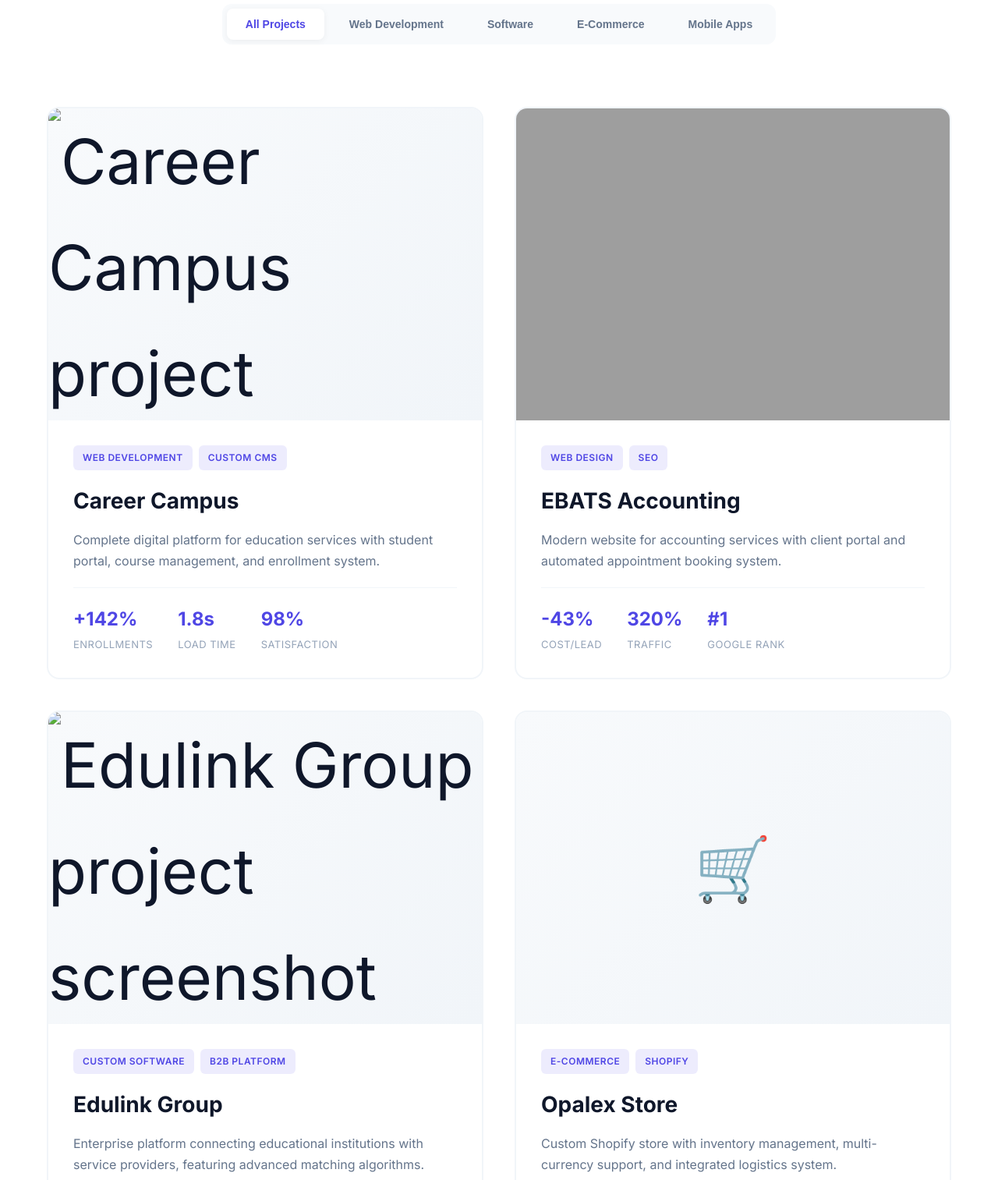
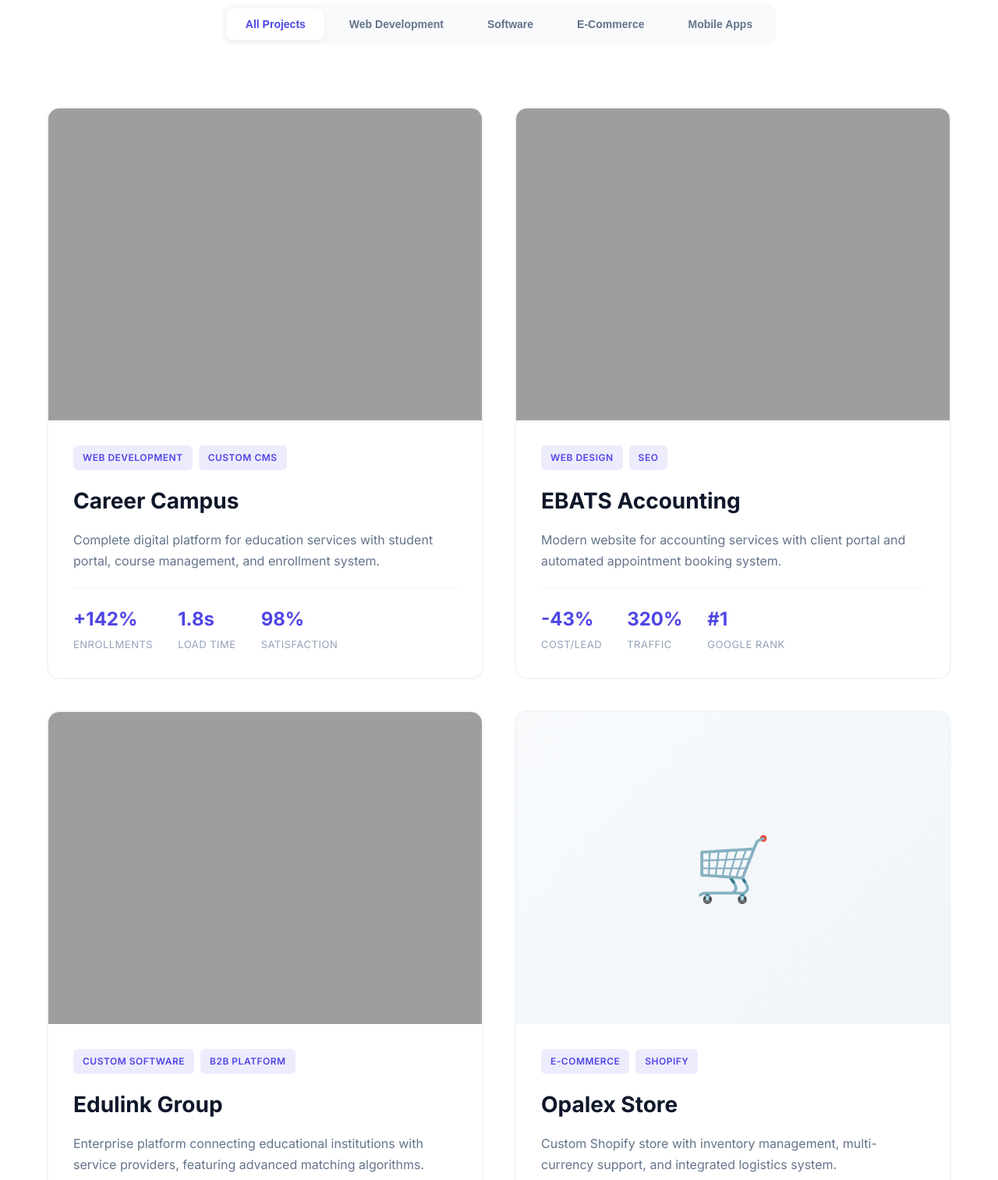
Before and after one commit to Hikki-dev/OpalX, a plain HTML site: page our-work.html in a window 1280 px wide. Shown: the part 540-2053 px from the top of the page at 78% size. Drawn offline with Linux system fonts and the light colour scheme; the site is published under a folder, as on GitHub Pages, so addresses that start at the root find nothing; a script that the page names is missing.

Commit message:
Update our-work.html

```diff
--- a/our-work.html
+++ b/our-work.html
@@ -271,7 +271,7 @@
    data-category="web software">
 
     <div class="portfolio-image">
-        <img src="/images/career.png" alt="Career Campus project screenshot">
+        <img src="images/career.png" alt="Career Campus project screenshot">
     </div>
 
     <div class="portfolio-content">
@@ -338,7 +338,7 @@
    data-category="software web">
 
     <div class="portfolio-image">
-        <img src="/images/Edul.png" alt="Edulink Group project screenshot">
+        <img src="images/Edul.png" alt="Edulink Group project screenshot">
     </div>
 
     <div class="portfolio-content">
```
